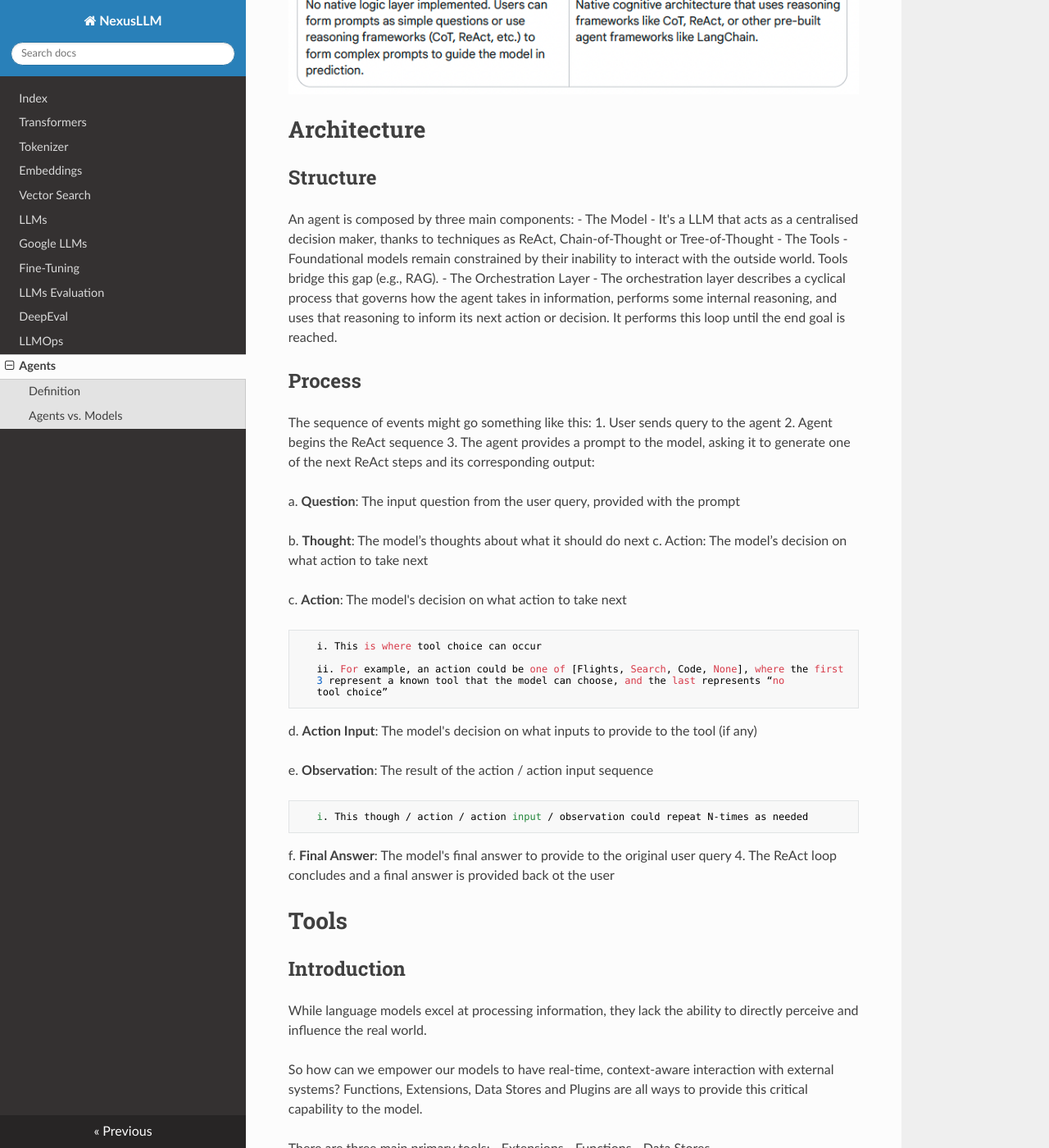
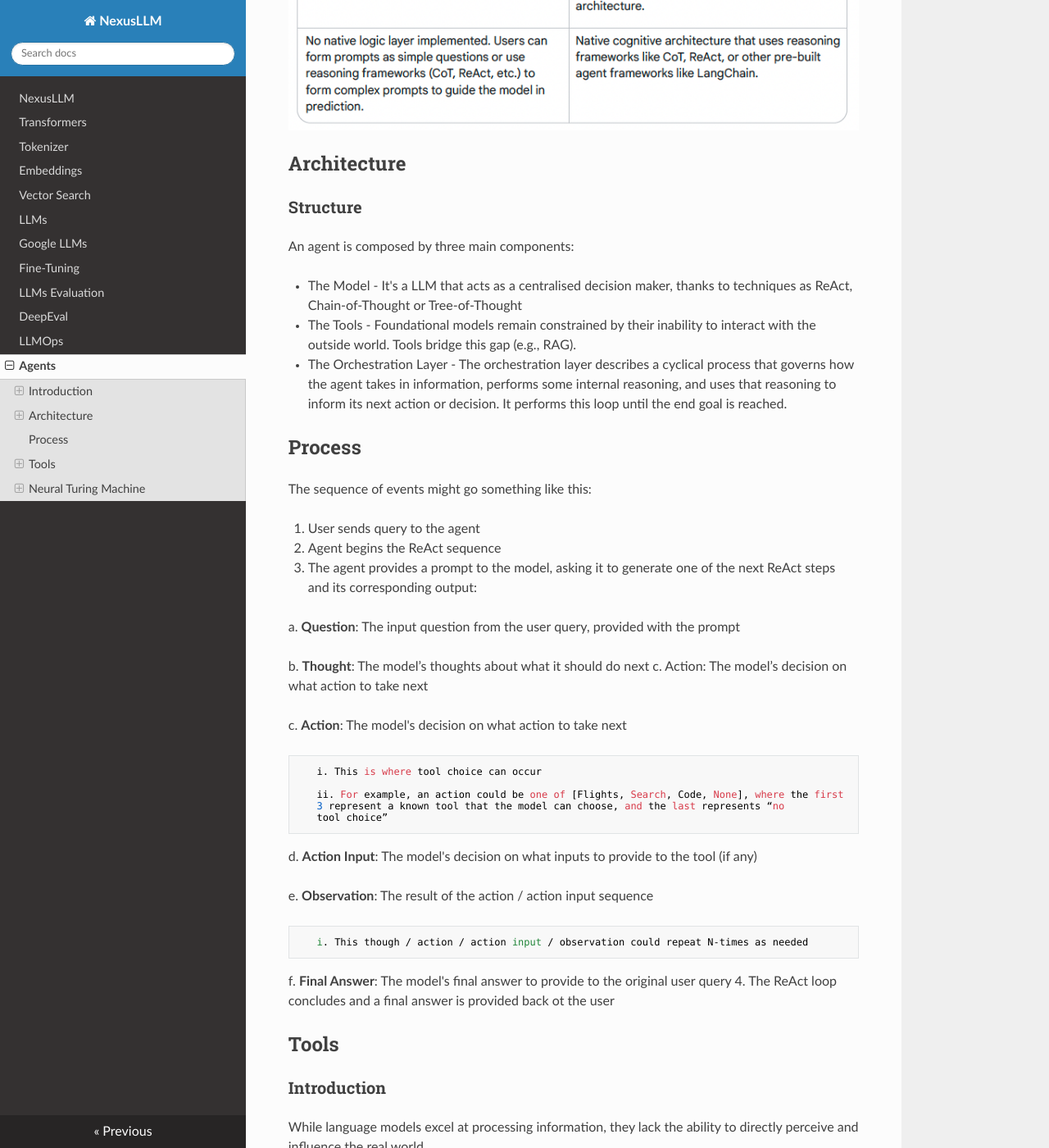
Before and after one commit to Volscente/NexusLLM, an MkDocs documentation site: the page built from documentation/docs/agents.md, in a window 1280 px wide and 1400 px high, scrolled down 1266 px. Shown: the whole window at 82% size. Built offline with MkDocs 1.6.1, drawn with Linux system fonts in a browser that asks for light colours; nearby versions of some CDN libraries; some of the changed text lies outside the part shown.

Commit message:
FInal documentation refactor

````diff
--- a/documentation/docs/agents.md
+++ b/documentation/docs/agents.md
@@ -13,13 +14,14 @@ has at its disposal.
 
 ![Agent Architecture](./images/agent_architecture.png)
 
-## Agents vs. Models
+### Agents vs. Models
 
 ![Agents vs. Models](./images/agents_vs_models.png)
 
-# Architecture
-## Structure
+## Architecture
+### Structure
 An agent is composed by three main components:
+
 - The Model - It's a LLM that acts as a centralised decision maker, thanks to techniques as ReAct, Chain-of-Thought or Tree-of-Thought
 - The Tools - Foundational models remain constrained by their inability to interact with the outside world. Tools bridge this gap (e.g., RAG).
 - The Orchestration Layer - The orchestration layer describes a cyclical process that governs how the agent takes in
@@ -28,6 +30,7 @@ action or decision. It performs this loop until the end goal is reached.
 
 ## Process
 The sequence of events might go something like this:
+
 1. User sends query to the agent
 2. Agent begins the ReAct sequence
 3. The agent provides a prompt to the model, asking it to generate one of the next ReAct
@@ -54,8 +57,8 @@ steps and its corresponding output:
    f. **Final Answer**: The model's final answer to provide to the original user query
 4. The ReAct loop concludes and a final answer is provided back ot the user
 
-# Tools
-## Introduction
+## Tools
+### Introduction
 While language models excel at processing information, they lack the ability to directly
 perceive and influence the real world.
 
@@ -64,11 +67,12 @@ external systems? Functions, Extensions, Data Stores and Plugins are all ways to
 critical capability to the model.
 
 There are three main primary tools:
+
 - Extensions
 - Functions
 - Data Stores
 
-## Extensions
+### Extensions
 Extensions allow agents to seamlessly execute APIs
 regardless of their underlying implementation. Let’s say that you’ve built an agent with a goal
 of helping users book flights. You know that you want to use the Google Flights API to retrieve
@@ -81,6 +85,7 @@ in any scenario that falls outside the implemented custom code.
 
 A more resilient approach would be to use an Extension. An Extension bridges the gap
 between an agent and an API by:
+
 1. Teaching the agent how to use the API endpoint using examples.
 2. Teaching the agent what arguments or parameters are needed to successfully call the
 API endpoint.
@@ -112,11 +117,12 @@ print("Generated Code:")
 pprint.pprint({response['generated_code']})
 ```
 
-## Functions
+### Functions
 In the world of software engineering, functions are defined as self-contained modules
 of code that accomplish a specific task and can be reused as needed.
 
 Functions differ from Extensions in a few ways, most notably:
+
 1. A model outputs a Function and its arguments, but doesn’t make a live API call.
 2. Functions are executed on the client-side, while Extensions are executed on
 the agent-side.
@@ -125,6 +131,7 @@ The logic and execution of calling the actual API endpoint is offloaded away
 from the agent and back to the client-side. This offers the developer more granular control over the flow.
 
 Common use cases:
+
 - API calls need to be made at another layer of the application stack
 - Security or authentication restrictions that prevent the agent from calling an API directly
 - Additional data transformation logic needs to be applied to the API Response that the
@@ -132,7 +139,7 @@ agent cannot perform.
 
 ![Agent Functions](./images/agent_functions.png)
 
-## Data Stores
+### Data Stores
 Data Stores address this limitation by providing access to more dynamic
 and up-to-date information, and ensuring a model’s responses remain grounded in factuality
 and relevance.
@@ -142,10 +149,10 @@ database that the developer wants the agent to have access to at runtime.
 
 ![Agent  Data Stores](./images/agent_data_stores.png)
 
-# Neural Turing Machine
-## Definition
+## Neural Turing Machine
+### Definition
 Coupling an ANN with an external memory in order to retrieve information through attention mechanism.
 
-## Attention Mechanisms
+### Attention Mechanisms
 - Content-based Addressing &rarr; Softmax of key-vector "k" and memory storage
 - Location-based Addressing &rarr; 1-D Convolution between key-vector and memory storage
--- a/documentation/mkdocs.yml
+++ b/documentation/mkdocs.yml
@@ -3,7 +3,7 @@ site_name: NexusLLM
 
 # Define Navigation
 nav:
-  - Index: index.md
+  - NexusLLM: index.md
   - Transformers: transformers.md
   - Tokenizer: tokenizers.md
   - Embeddings: embeddings.md
````
Also changed, not shown: other parts of documentation/docs/agents.md (+3 -2 lines).
